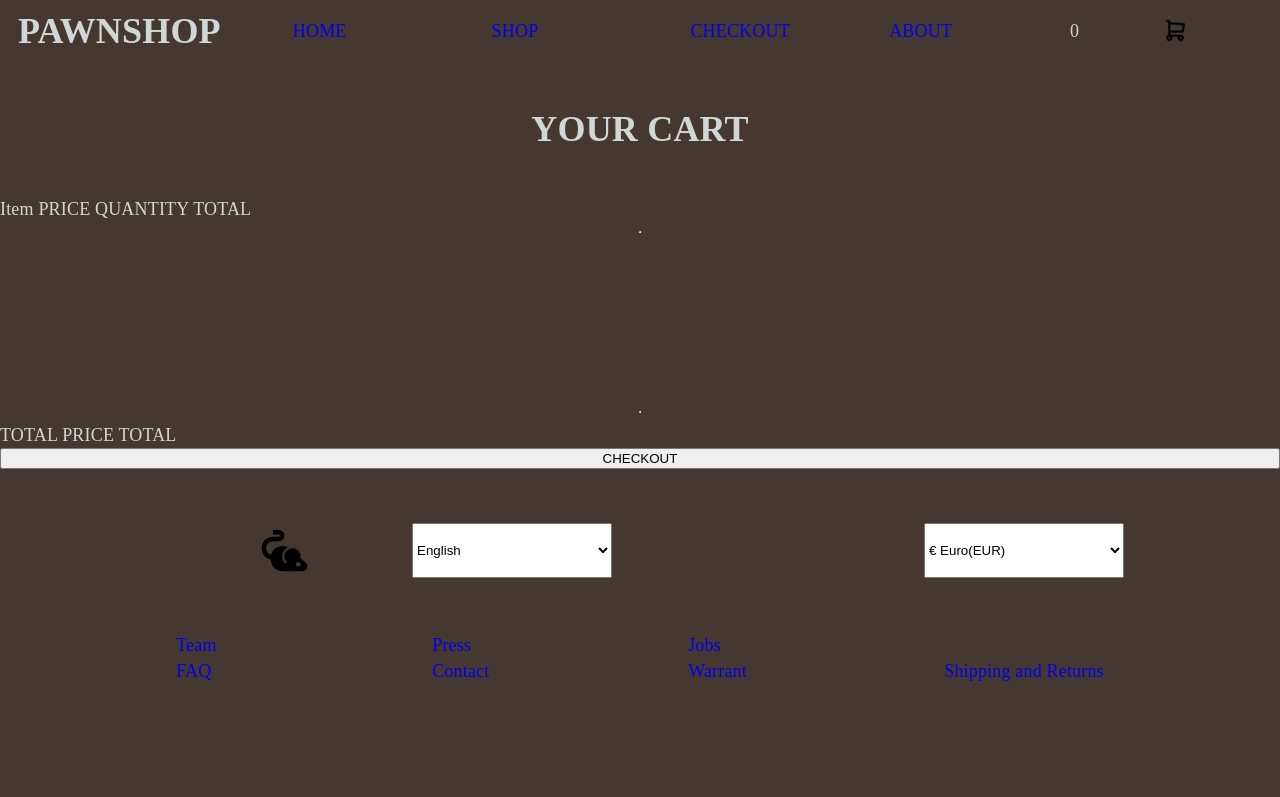
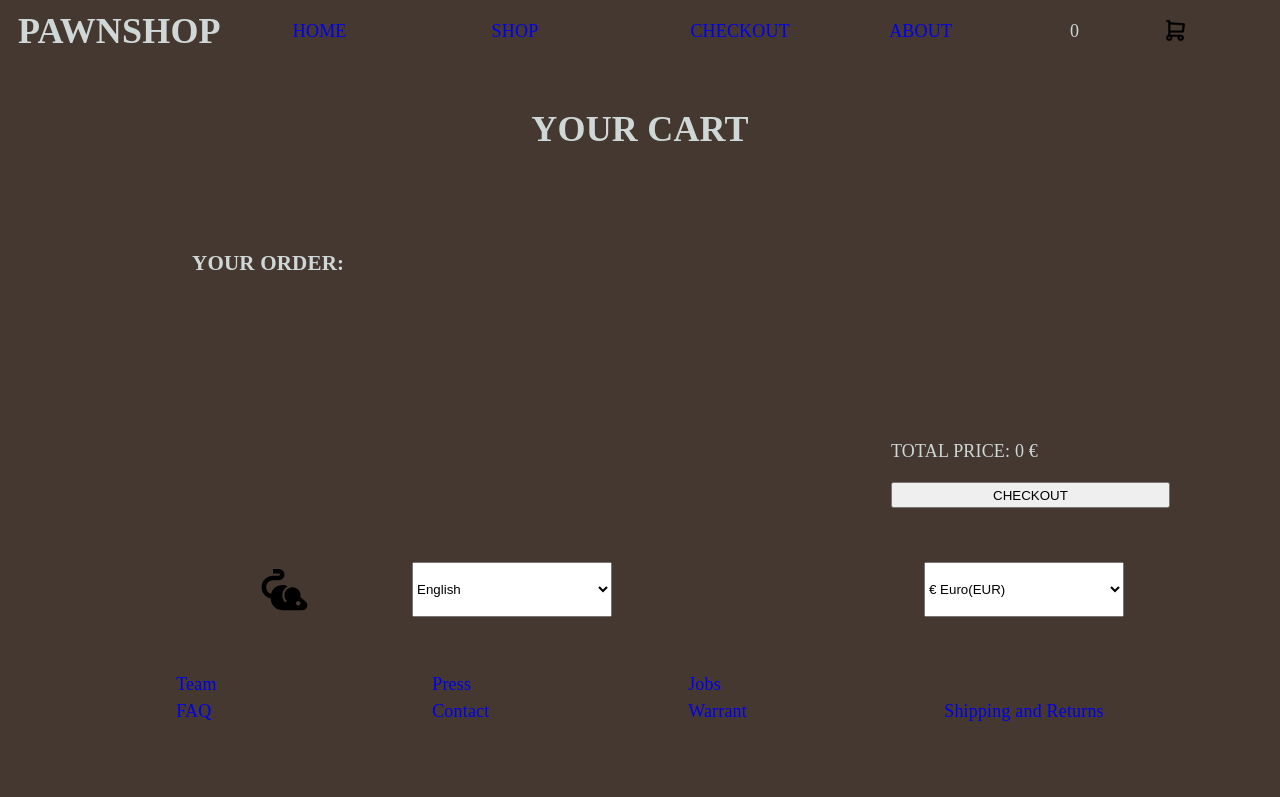
Before and after one commit to Paul-1783/Shopping-Card, a React (Vite) app: page /cart in a window 1280 px wide. Shown: the top 797 px of the page. Built offline with nearby package versions, Linux system fonts and the light colour scheme; a web font is replaced by a local one.

Commit message:
structured footer and ceckout, added styling

```diff
--- a/src/App.css
+++ b/src/App.css
@@ -29,5 +29,4 @@ select {
 
 input {
   width: 200px;
-  height: 40px;
 }
--- a/src/components/Cart/cart.css
+++ b/src/components/Cart/cart.css
@@ -1,3 +1,54 @@
-.cart{
-    min-height: 20dvh;
+.cart {
+    display: grid;
+    grid-template-columns: 1fr;
+    gap: 4rem;
+    margin: 3rem 0;
+    padding: 0 1rem 0 0;
 }
+
+
+.title-line {
+    width: 70%;
+    text-align: left;
+
+ }
+
+.checkout-finalize-container {
+    display: grid;
+    width: 90%;
+    margin: 0 1rem;
+    grid-template-columns: 1fr 2fr 1fr;
+    grid-template-rows: 1fr 1fr;
+    gap: 1rem;
+}
+
+.checkout-btn {
+    width: 100%;
+    display: flex;
+    justify-content: center;
+    align-items: center;
+    grid-column: 3 / 4;
+    grid-row: -2 / -1;
+}
+
+.final-price {
+    grid-column: 3 / 4;
+    grid-row: -3 / -2;
+}
+
+@media screen and (width < 650px) {
+    .checkout-finalize-container {
+        display: flex;
+        flex-direction: column;
+        align-items: center;
+        justify-content: center;
+    }
+
+    .checkout-btn {
+        width: 50%;
+    }
+
+    .title-line{
+        text-align: center;
+    }
+}
--- a/src/components/Cart/cart.jsx
+++ b/src/components/Cart/cart.jsx
@@ -3,19 +3,24 @@ import "./cart.css"
 
 export function Cart({ currentOrder, setCurrentOrder }) {
 
+    console.log("currentOrder   ", currentOrder)
+
+    const totalPrice = currentOrder.reduce((accumulator, currentValue) => accumulator + (currentValue.amount * currentValue.price), 0)
+
+    console.log("totalPrice ",totalPrice)
     return (
         <>
             <h1>YOUR CART</h1>
-            <div className="title-line"><span>Item</span>  <span>PRICE</span>  <span>QUANTITY</span>   <span>TOTAL</span></div>
-            <hr />
+            <h3 className="title-line">YOUR ORDER:</h3>
             <div className="cart">{currentOrder.map((oneOrder, index) => {
-                 return <CheckoutCard key={oneOrder.id} oneOrder={oneOrder}
-                                      setCurrentOrder={setCurrentOrder} currentOrder={currentOrder} IndexOrderToChange={index}>
-                        </CheckoutCard>
+                return <CheckoutCard key={oneOrder.id}
+                    oneOrder={oneOrder} setCurrentOrder={setCurrentOrder} currentOrder={currentOrder} IndexOrderToChange={index}>
+                </CheckoutCard>
             })}</div>
-            <hr />
-            <div className="final-price"><span>TOTAL</span> <span>PRICE TOTAL</span></div>
-            <button type="button" className="checkBtn">CHECKOUT</button>
+            <div className="checkout-finalize-container">
+               <div className="final-price">TOTAL PRICE: {totalPrice}  €</div>
+                <button type="button" className="checkout-btn">CHECKOUT</button>
+            </div>
         </>
     )
 }
--- a/src/components/Checkout-Card/checkoutCard.css
+++ b/src/components/Checkout-Card/checkoutCard.css
@@ -1,11 +1,59 @@
+button,
+input {
+    display: flex;
+    margin: 0 auto;
+    text-align: center;
+}
+
+img {
+    max-width: 40px;
+}
 
 .checkoutCard {
     min-height: 100px;
+    width: 90%;
+    margin: 0 1rem;
+    display: grid;
+    grid-template-columns: 1fr 2fr 1fr;
+    grid-template-rows: 1fr;
+    align-items: flex-start;
+}
+
+.order-details {
     display: flex;
-    justify-content: space-between;
-    align-items: center;
+    flex-direction: column;
+    align-items: flex-end;
+    justify-content: space-around;
+}
+
+.checkout-amount-section {
+    margin: 0;
+    padding: 0;
+    display: flex;
+    justify-content: flex-start;
 }
 
 #amount {
     width: clamp(40px, 50px, 60px);
 }
+
+@media screen and (width < 550px) {
+    .checkoutCard {
+       display: flex;
+       flex-direction: column;
+       align-items: center;
+       justify-content: space-between;
+    }
+
+    .order-details {
+    display: flex;
+     align-items: center;
+ }
+}
+
+@media screen and (width > 500px) {
+    .checkout-amount-section {
+        display: flex;
+        justify-content: center;
+    }
+}
--- a/src/components/Checkout-Card/checkoutCard.jsx
+++ b/src/components/Checkout-Card/checkoutCard.jsx
@@ -7,27 +7,36 @@ export function CheckoutCard({ currentOrder, setCurrentOrder, IndexOrderToChange
     const id = oneOrder.id;
     const title = oneOrder.title;
     const price = oneOrder.price;
-    const image = oneOrder.image;
+    const image = oneOrder.img;
+
+    const currentUnits = IndexOrderToChange === -1 ? 0 : currentOrder[IndexOrderToChange].amount;
 
     return (
         <div className="checkoutCard">
-            <span>{id}</span>
-            <span>{title}</span>
-            <span>{price}</span>
             <img src={image} alt={`picture ${id}`} />
-            <p className="amount-section">
-                <button className="amount-btn btn"
-                    onClick={() => { changeAmount("+", {id, title, price, image},
-                    IndexOrderToChange, currentOrder, setCurrentOrder) }}
+            <h4>{title}</h4>
+            <div className="order-details">
+                <span>{currentUnits} units</span>
+                <span>{price} € each</span>
+                <span>{currentUnits * price} € Price Total</span>
+                <p className="checkout-amount-section">
+                    <button className="amount-btn btn"
+                        onClick={() => {
+                            changeAmount("+", { id, title, price, image },
+                                IndexOrderToChange, currentOrder, setCurrentOrder)
+                        }}
                     >+</button>
-                <input type="text" name="amount" id="amount"
-                    value={IndexOrderToChange === -1 ? 0 : currentOrder[IndexOrderToChange].amount}
-                    onChange={e => enterAmount(e.target.value, {id, title, price, image}, IndexOrderToChange, currentOrder, setCurrentOrder)} />
-                <button className="amount-btn btn"
-                        onClick={() => { changeAmount("-", {id, title, price, image},
-                        IndexOrderToChange, currentOrder, setCurrentOrder) }}
+                    <input type="text" name="amount" id="amount"
+                        value={currentUnits}
+                        onChange={e => enterAmount(e.target.value, { id, title, price, image }, IndexOrderToChange, currentOrder, setCurrentOrder)} />
+                    <button className="amount-btn btn"
+                        onClick={() => {
+                            changeAmount("-", { id, title, price, image },
+                                IndexOrderToChange, currentOrder, setCurrentOrder)
+                        }}
                     >-</button>
-            </p>
+                </p>
+            </div>
         </div>
     )
 }
--- a/src/components/Footer/footer.css
+++ b/src/components/Footer/footer.css
@@ -1,4 +1,4 @@
-.footer h3{
+.footer h3 {
     text-align: start;
 }
 
@@ -10,7 +10,7 @@
     padding: 0 1rem;
 }
 
-.footer-container > * {
+.footer-container>* {
     margin: 0 auto 3rem;
 }
 
@@ -22,7 +22,7 @@
 }
 
 
-.order-specs{
+.order-specs {
     display: grid;
     grid-template-columns: repeat(3, minmax(10dvw, 20dvw)) 1fr;
 }
@@ -40,7 +40,7 @@
     }
 }
 
-@media screen and  (width > 1300px) {
+@media screen and (width > 1300px) {
     .ask-specialist {
         width: 100%;
     }
@@ -55,16 +55,19 @@
     grid-template-columns: repeat(3, minmax(10dvw, 20dvw)) 1fr;
 }
 
-.help{
+.help {
     display: grid;
     grid-template-columns: repeat(3, minmax(10dvw, 20dvw)) 1fr;
 }
 
-.about a, .help a {
+.about a,
+.help a {
     text-decoration: none;
 }
 
-.chat-opt, .portfolio, .email{
+.chat-opt,
+.portfolio,
+.email {
     display: flex;
     justify-content: space-between;
 }
@@ -90,23 +93,26 @@
     width: 90%;
 }
 
-.portfolio {
-    width: 85%;
-    margin: 0 auto;
-}
-
 .credits {
     width: 40%;
     display: flex;
     align-items: center;
-    justify-content: space-evenly ;
+    justify-content: space-evenly;
 }
 
-.chat-opt  * {
+.chat-opt * {
     align-items: flex-start;
 }
 
 .portfolio {
+    width: 85%;
+    margin: 0 auto;
     padding: 1rem;
     gap: 1rem;
 }
+
+@media screen and (width < 800px) {
+    .portfolio {
+        justify-content: center;
+    }
+}
--- a/src/components/Slider/slider.css
+++ b/src/components/Slider/slider.css
@@ -60,6 +60,7 @@
        align-items: center;
        width: 190px;
     }
+
  }
 
  @media(width <=590px) {
```
